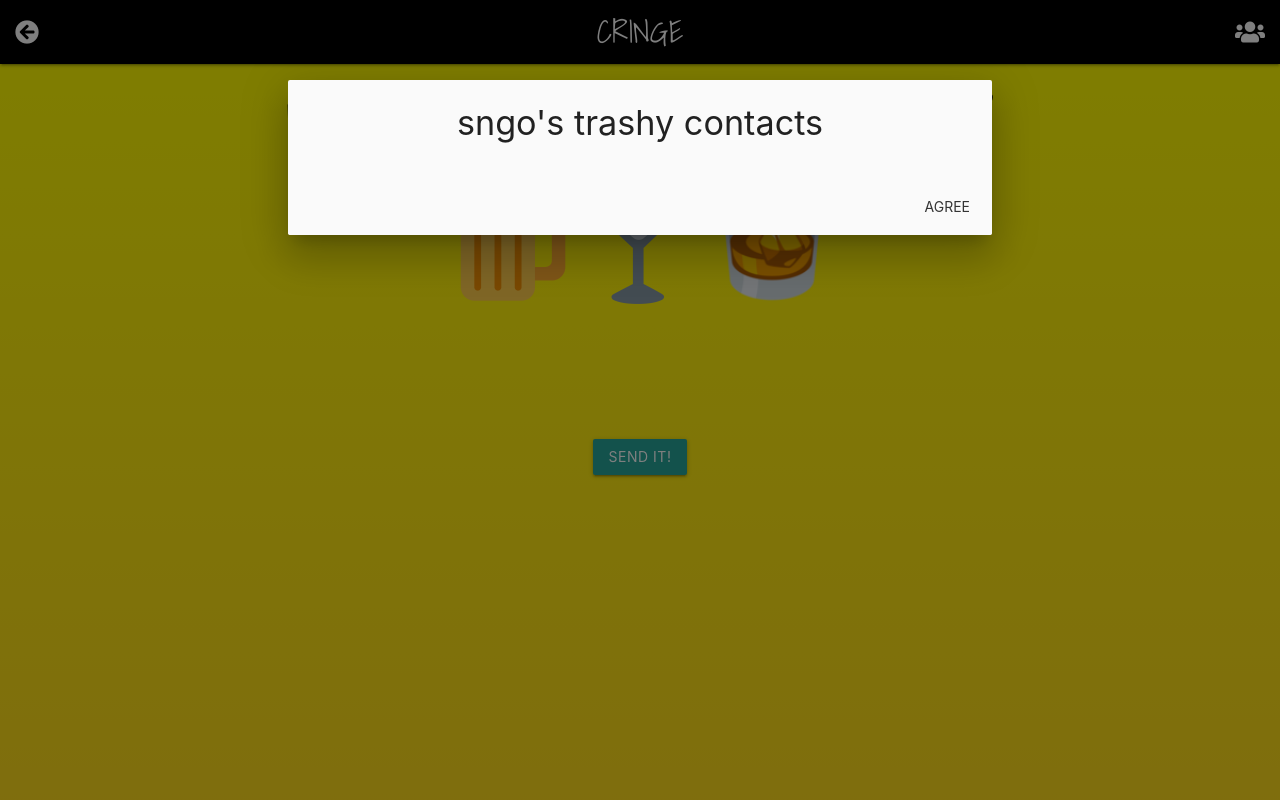
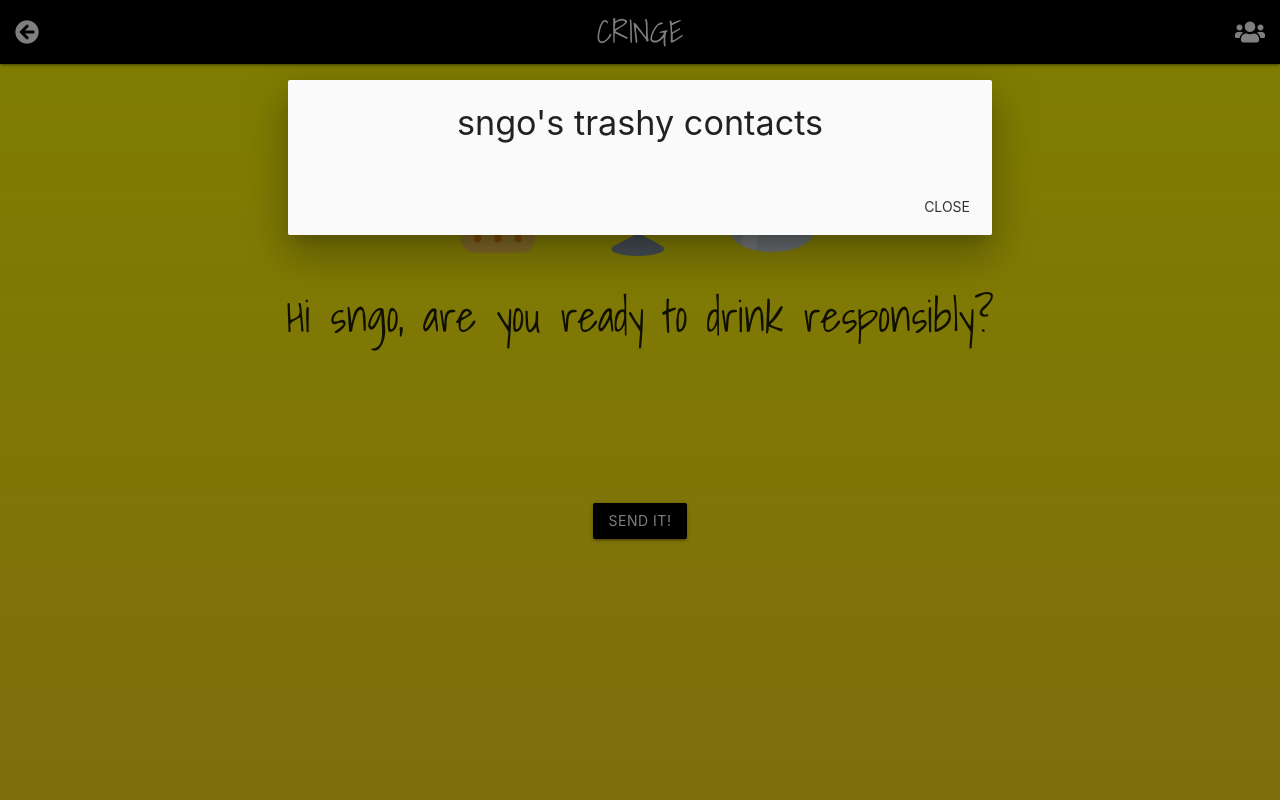
Before and after one commit to ElijaHHall/CRINGE, a Django app: page /users/home/ in a window 1280 px wide, after a click that opens the changed part. Run offline with Django 3.2, Linux system fonts and the light colour scheme; a user stored in the database is signed in; some libraries are stand-ins or nearby versions; some web fonts are replaced.

Commit message:
buttons are black, append messages are decorated, and new pics added

```diff
--- a/static/style.css
+++ b/static/style.css
@@ -139,6 +139,13 @@
 }
 
 /*  HOMEPAGE when users log in*/
+/*  beer, martini, and shot glass pics*/
+.drinkPics {
+    width: 10%;
+}
+#iconContainer {
+    padding-top: 5%;
+}
 #appendMessages {
     color: black;
     font-family: 'Gloria Hallelujah', cursive;
@@ -148,11 +155,6 @@
 /*  here is the send button for text messages*/
 #drink-btn {
     margin: 10% auto;
-}
-
-/*  beer, martini, and shot glass pics*/
-.drinkPics {
-    width: 10%;
 }
 
 /*  **********RESPONSIVE TABLET********** */
--- a/templates/home.html
+++ b/templates/home.html
@@ -19,18 +19,16 @@
 		  </ul>
 		</div>
 	</nav>
-
+	<div id="iconContainer">
+		<img src="../../static/images/beericon.png" class="drinkPics" id="beerIcon">
+		<img src="../../static/images/cocktail2.png" class="drinkPics" id="martiniIcon">
+		<img src="../../static/images/whiskey.png" class="drinkPics" id="shotglassIcon">
+	</div>
 	<h3>Hi {{ user.username }}, are you ready to drink responsibly?</h3>
 
 		<ul id="appendMessages">
 
 		</ul>
-
-	<div class="iconContainer">
-		<img src="../../static/images/beericon.png" class="drinkPics" id="beerIcon">
-		<img src="../../static/images/cocktail2.png" class="drinkPics" id="martiniIcon">
-		<img src="../../static/images/whiskey.png" class="drinkPics" id="shotglassIcon">
-	</div>
 	<!-- <h3>You'll be making all your mistakes from {{ user.phone }}, good luck!</h3> -->
 
 	<!-- <h4>By the way your user ID is {{ user.id }}</h4> -->
@@ -44,11 +42,11 @@
 			<p>{{ contact.name }}: {{ contact.phone }}</p>
 		{% endfor %}
 		<div class="modal-footer">
-			<a href="#!" class="modal-close waves-effect waves-green btn-flat">Agree</a>
+			<a href="#!" class="modal-close waves-effect waves-green btn-flat">Close</a>
 		</div>
 	</div>
 
-	<a id="drink-btn" class="waves-effect waves-light btn" data-id="{{user.username}}">
+	<a id="drink-btn" class="waves-effect waves-light btn black" data-id="{{user.username}}">
 		SEND IT!
 	</a>
 
--- a/templates/registration/login.html
+++ b/templates/registration/login.html
@@ -17,7 +17,7 @@
 <form method="post" class="loginForm">
   {% csrf_token %}
   {{ form.as_p }}
-  <button id="loginFormBtn" class="btn waves-effect waves-light" type="submit" name="action">Login</button>
+  <button id="loginFormBtn" class="btn waves-effect waves-light black" type="submit" name="action">Login</button>
 </form>
 <div class="empty">
 </div>
--- a/templates/signup.html
+++ b/templates/signup.html
@@ -17,7 +17,7 @@
   <form method="post" class="signUpForm">
     {% csrf_token %}
     {{ form.as_p }}
-    <button id="submitFormBtn" class="btn waves-effect waves-light" type="submit" name="action">Submit</button>
+    <button id="submitFormBtn" class="btn waves-effect waves-light black" type="submit" name="action">Submit</button>
   </form>
   <div class="empty">
   </div>
```
Also changed, not shown: db.sqlite3.
